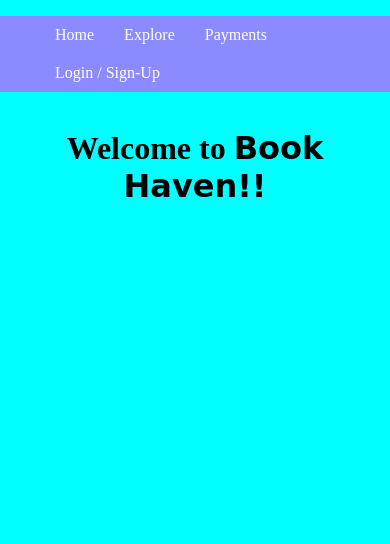
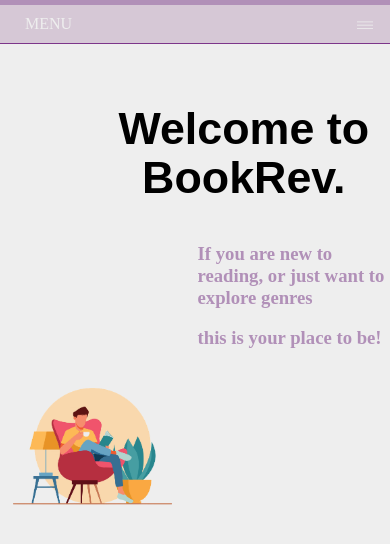
Before and after one commit to chetan-0/BookRev, a plain HTML site: page html/landing.html in a window 390 px wide. Drawn offline with nearby package versions, Linux system fonts and the light colour scheme.

Commit message:
added landing page w resp navbar

```diff
--- a/css/landing_styles.css
+++ b/css/landing_styles.css
@@ -1,34 +1,223 @@
 body {
-  margin: 0%;
-  padding: 0%;
-  background-color: aqua;
-  /* background-image: url("../assets/books_bg.jpg"); */
-  /* background-repeat: no-repeat; */
-  /* background-position: center; */
-  /* background-size: cover; */
+  font-family: 'Times New Roman', Times, serif;
+  background-color: #eee;
+
+
+  margin: 0;
+}
+.logo{
+  /* padding-right:500px; */
+  padding-top: 10px;
+  padding-left: 20px;
+  font-size: 18px;
+  font-family: 'Times New Roman', Times, serif;
+ }
+
+img{
+
+    float: right;
+   padding-top: 100px;
+   padding-right: 100px;
+
+}
+.content{
+   float: left;
+   padding-top: 150px;
+   padding-left: 90px;
+}
+h1 {
+  font-size: 4em;
+  font-family: "PT Sans Narrow", sans-serif;
+  line-height: 1.1;
+  text-align: center;
+  padding: 10px;
 }
 
-#landing_welcome {
-  margin-top: 2%;
-  display: flex;
-  align-content: center;
-  justify-content: center;
-
-  color: black;
+/* NAVBAR START */
+nav {
+    padding-top: 5px;
+  height: 40px;
+  width: 100%;
+  background-color: rgb(177, 144, 184);
+  color: #eee;
 }
-.navbar{
-  background-color: rgb(140, 138, 255);
+nav ul {
+  padding: 0;
+  margin: 0;
 }
-.navbar ul{
-  overflow: auto;;
+nav li {
+  display: inline;
+  float: left;
 }
-.navbar li{
-  list-style: none;
-  float:left;
-  margin:10px;
-}
-.navbar li a{
-  padding: 5px;
-  color: white;
+nav a {
+  display: inline-block;
+  width: 100px;
+  text-align: center;
+  text-decoration: none;
+  padding: 10px 0;
+  color: #eee;
   text-decoration: none;
 }
+nav li:hover {
+  background-color: rgb(214, 200, 214);
+}
+nav a#openup {
+  display: none;
+}
+
+
+
+
+
+@media screen and (max-width:590px) {
+  .content{
+      padding-top: 50px;
+      padding-left: 25%;
+  }
+  img{
+      width:70%;
+      padding-top: 10px;
+      padding-right: 200000px;
+
+
+  }
+  h1 {
+    font-size: 2.8em;
+  }
+
+  nav {
+    height: auto;
+    border-bottom: 0;
+  }
+  nav ul {
+    display: none;
+    height: auto;
+  }
+  nav li {
+    width: 100%;
+    float: left;
+    position: relative;
+  }
+  nav a {
+    text-align: left;
+    width: 100%;
+    text-indent: 25px;
+    background: rgb(177, 144, 184);
+    border-bottom: 1px solid rgb(124, 53, 138);
+  }
+  nav a:hover {
+    background: #444;
+  }
+  nav a#openup:after {
+    content: "|||";
+    transform: rotate(-90deg);
+    -ms-transform: rotate(-90deg);
+    /* IE 9 */
+    -webkit-transform: rotate(-90deg);
+    /* Safari and Chrome */
+    width: 30px;
+    height: 30px;
+    display: inline-block;
+    position: absolute;
+    right: 5px;
+    top: 20px;
+  }
+  nav a#openup {
+    display: block;
+    background-color: rgb(214, 200, 214);
+    width: 100%;
+    position: relative;
+  }
+}
+/* NAVBAR END*/
+.cf:before, .cf:after {
+  content: "";
+  display: table;
+}
+
+.cf:after {
+  clear: both;
+}
+
+.cf {
+  zoom: 1;
+}
+@media screen and (max-width:400px) {
+  .content{
+      padding-top: 50px;
+      padding-left: 15%;
+  }
+  img{
+      width:70%;
+      padding-top: 10px;
+      padding-left: 500px;
+
+
+  }
+  h1 {
+    font-size: 2.8em;
+  }
+
+  nav {
+    height: auto;
+    border-bottom: 0;
+  }
+  nav ul {
+    display: none;
+    height: auto;
+  }
+  nav li {
+    width: 100%;
+    float: left;
+    position: relative;
+  }
+  nav a {
+    text-align: left;
+    width: 100%;
+    text-indent: 25px;
+    background: rgb(177, 144, 184);
+    border-bottom: 1px solid rgb(124, 53, 138);
+  }
+  nav a:hover {
+    background: #444;
+  }
+  nav a#openup:after {
+    content: "|||";
+    transform: rotate(-90deg);
+    -ms-transform: rotate(-90deg);
+    /* IE 9 */
+    -webkit-transform: rotate(-90deg);
+    /* Safari and Chrome */
+    width: 30px;
+    height: 30px;
+    display: inline-block;
+    position: absolute;
+    right: 5px;
+    top: 20px;
+  }
+  nav a#openup {
+    display: block;
+    background-color: rgb(214, 200, 214);
+    width: 100%;
+    position: relative;
+  }
+}
+@media screen and (max-width:900px) {
+  .content{
+      padding-top: 20px;
+      padding-left: 25%;
+  }
+  img{
+      width:50%;
+      padding-top:5px;
+      padding-right: 200px;
+
+
+  }
+
+}
+/* For IE 6/7 (trigger hasLayout) */
+.text{
+margin-left: 100px;
+
+}
--- a/html/landing.html
+++ b/html/landing.html
@@ -4,24 +4,50 @@
     <meta charset="UTF-8">
     <meta http-equiv="X-UA-Compatible" content="IE=edge">
     <meta name="viewport" content="width=device-width, initial-scale=1.0">
-    <title>Book Haven - Home</title>
-    <link rel="stylesheet" type="text/css" href="../css/landing_styles.css">
+    <title>Document</title>
+    <link rel="stylesheet" href="../css/landing_styles.css">
 </head>
 <body>
-    <header>
-        <nav class="navbar">
-            <ul>
-                <li><a href="html/landing.html">Home</a></li>
-                <li><a href="html/explore.html">Explore</a></li>
-                <li><a href="html/payments.html">Payments</a></li>
-                <li><a href="index.html">Login / Sign-Up</a></li>
-            </ul>
-        </nav>
+    <div id="show">
+        <header>
+            <nav class='cf'>
+                <ul class='cf'>
+                  <li class="logo">
+                        <b>BookRev.</b>
+                  </li>
+                  <li>
+                    <a href='#'>Home</a>
+                  </li>
+                  <li>
+                    <a href='../html/explore.html'>Explore</a>
+                  </li>
+                  <li>
+                    <a href='../html/sell.html'>Sell</a>
+                  </li>
+                  <li>
+                    <a href='../html/buy.html'>Buy</a>
+                  </li>
+                  <li class="right">
+                    <a href='../index.html'>Sign-in/up</a>
+                  </li>
+                </ul>
+                <a href='#' id='openup'>MENU</a>
+              </nav>
+        </header>
+    </div>
+   <div>
+      <div class="content">
+          <h1>Welcome to <br> BookRev.</h1>
+          <h3 style="color: rgb(177, 144, 184);" class="text"><b>If you are new to reading, or just want to explore genres</b></h3>
+          <h3 style="color: rgb(177, 144, 184);" class="text"><b></b>this is your place to be!</b></h3>
+      </div>
+       <div class="img">
+        <img src="../assets/read1.png" alt="">
+       </div>
 
-    </header>
-    <div align="center" id="landing_welcome">
-        <h1>Welcome to <span style="font-family: cursive;">Book Haven!!</span></h1>
-    </div>
+   </div>
 
+    <script src="https://code.jquery.com/jquery-3.6.0.min.js" integrity="sha256-/xUj+3OJU5yExlq6GSYGSHk7tPXikynS7ogEvDej/m4=" crossorigin="anonymous"></script>
+    <script src="../landing.js"></script>
 </body>
 </html>
--- /dev/null
+++ b/landing.js
@@ -0,0 +1,20 @@
+$(function() {
+	menu = $('nav ul');
+
+  $('#openup').on('click', function(e) {
+    e.preventDefault(); menu.slideToggle();
+  });
+
+  $(window).resize(function(){
+    var w = $(this).width(); if(w > 480 && menu.is(':hidden')) {
+      menu.removeAttr('style');
+    }
+  });
+
+  $('nav li').on('click', function(e) {
+    var w = $(window).width(); if(w < 480 ) {
+      menu.slideToggle();
+    }
+  });
+  $('.open-menu').height($(window).height());
+});
```
Also changed, not shown: html/payments.html (deleted, +0 -43 lines), assets/read1.png (added), html/buy.html (added), html/sell.html (added).
